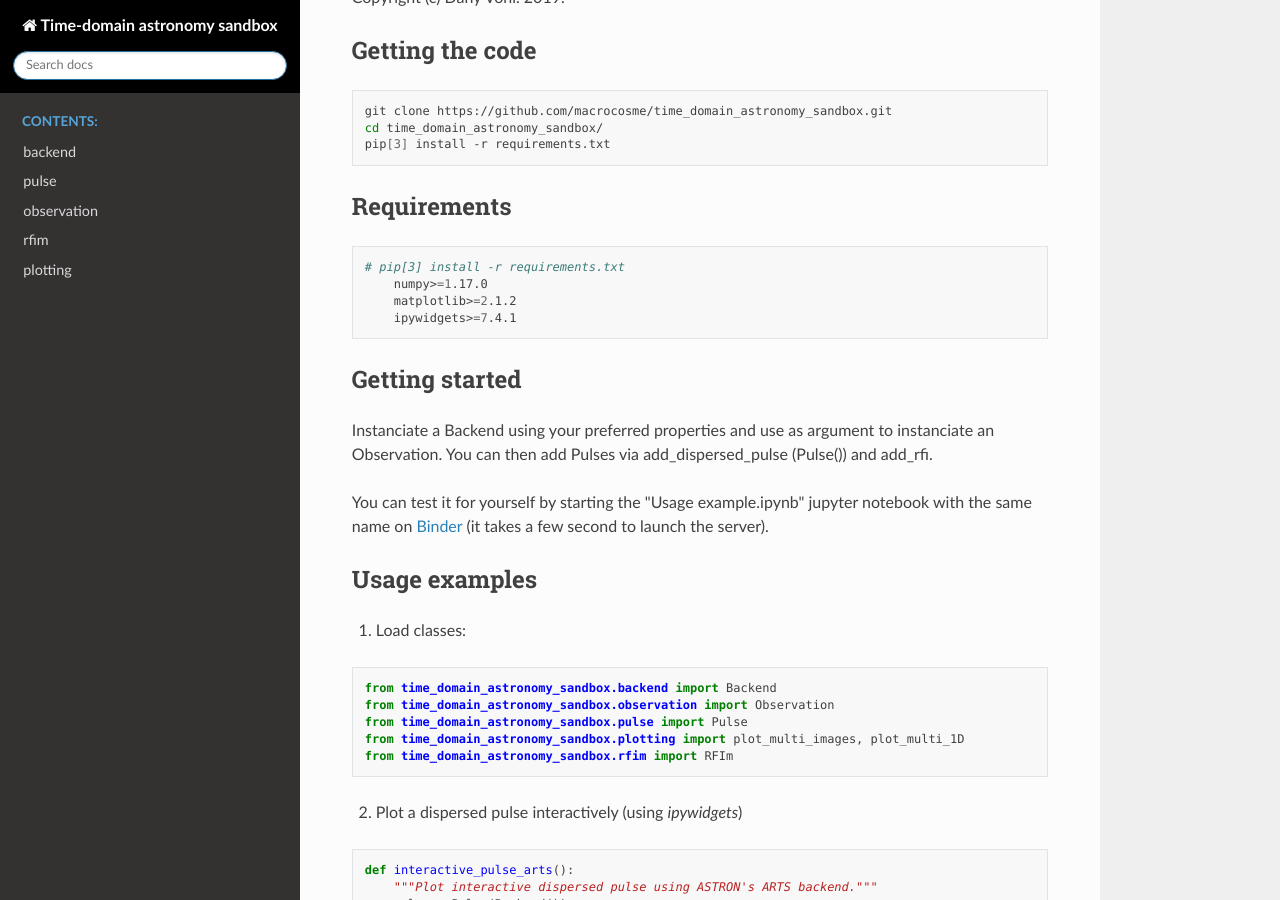
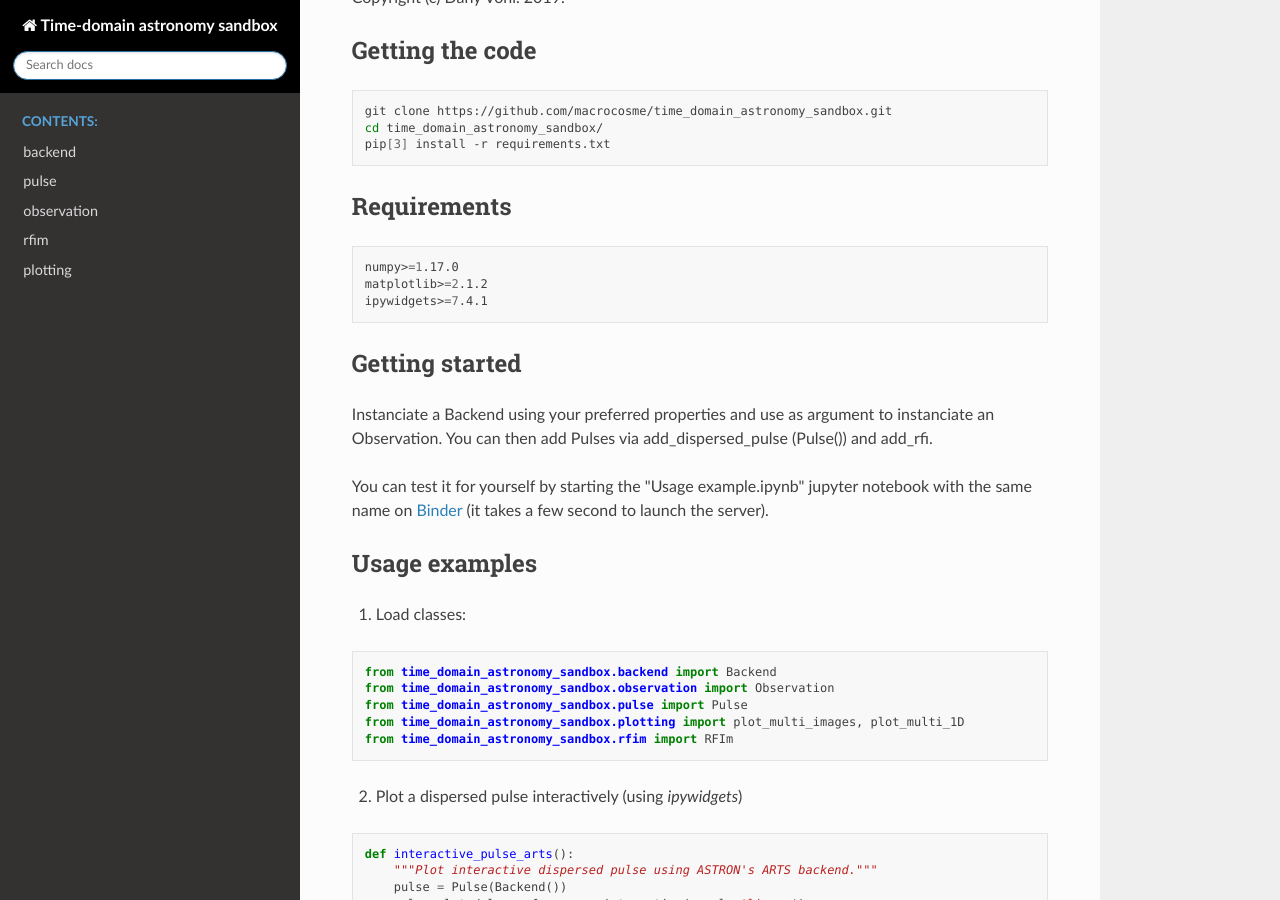
Before and after one commit to macrocosme/time_domain_astronomy_sandbox, a Sphinx documentation site: the page built from docs/source/index.rst, in a window 1280 px wide and 900 px high, scrolled down 929 px. Built offline with Sphinx 7.4.7 and the Read the Docs theme 2.0.0, drawn with Linux system fonts in a browser that asks for light colours.

Commit message:
Build docs

```diff
--- a/docs/source/index.rst
+++ b/docs/source/index.rst
@@ -41,7 +41,6 @@ Requirements
 
 .. code-block:: shell
 
-    # pip[3] install -r requirements.txt
     	numpy>=1.17.0
 	matplotlib>=2.1.2
 	ipywidgets>=7.4.1
```
